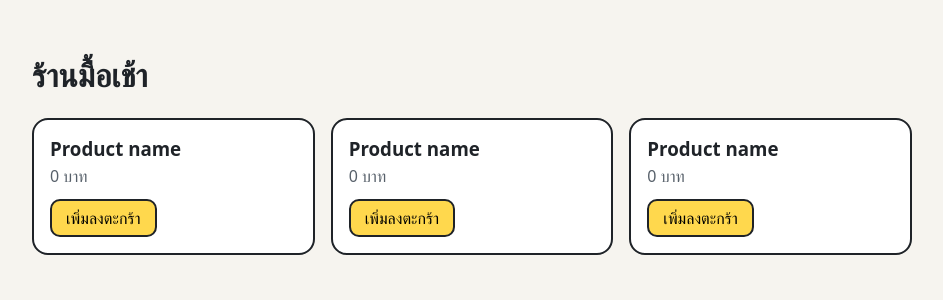
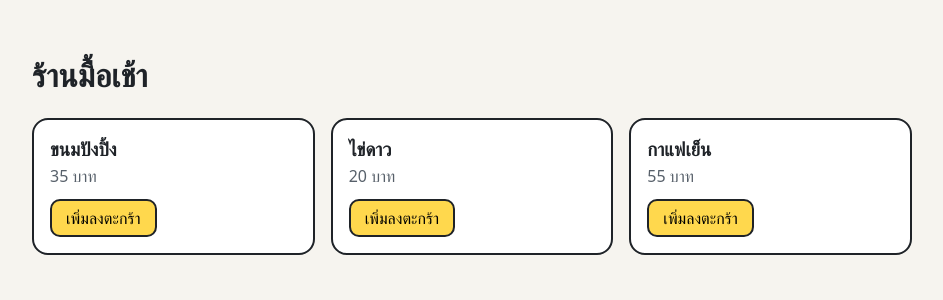
Before and after one commit to dolphinep/react-shop, a React (Vite) app: page / in a window 1280 px wide. Shown: the top 300 px of the page, without its empty margins (168-1111 px from the left). Built offline with nearby package versions, Linux system fonts and the light colour scheme.

Commit message:
step-2: pass product data down with props

```diff
--- a/src/App.tsx
+++ b/src/App.tsx
@@ -1,14 +1,15 @@
 import { ProductCard } from './ProductCard'
+import { PRODUCTS } from './products'
 
-// Write the card once, use it three times.
+// Same component, different data -> different cards.
 export default function App() {
   return (
     <main className="shop">
       <h1>ร้านมื้อเช้า</h1>
       <div className="grid">
-        <ProductCard />
-        <ProductCard />
-        <ProductCard />
+        <ProductCard product={PRODUCTS[0]} />
+        <ProductCard product={PRODUCTS[1]} />
+        <ProductCard product={PRODUCTS[2]} />
       </div>
     </main>
   )
--- a/src/ProductCard.tsx
+++ b/src/ProductCard.tsx
@@ -1,10 +1,16 @@
-// A component is just a function that returns JSX.
-// Its name starts with a capital letter so React knows it is a component, not an HTML tag.
-export function ProductCard() {
+import type { Product } from './products'
+
+type Props = {
+  product: Product
+}
+
+// Props arrive as the function's parameter. They are read-only:
+// a child never changes what its parent passed down.
+export function ProductCard({ product }: Props) {
   return (
     <div className="card">
-      <h3>Product name</h3>
-      <p>0 บาท</p>
+      <h3>{product.name}</h3>
+      <p>{product.price} บาท</p>
       <button>เพิ่มลงตะกร้า</button>
     </div>
   )
--- /dev/null
+++ b/src/products.ts
@@ -0,0 +1,11 @@
+export type Product = {
+  id: number
+  name: string
+  price: number
+}
+
+export const PRODUCTS: Product[] = [
+  { id: 1, name: 'ขนมปังปิ้ง', price: 35 },
+  { id: 2, name: 'ไข่ดาว', price: 20 },
+  { id: 3, name: 'กาแฟเย็น', price: 55 },
+]
```
